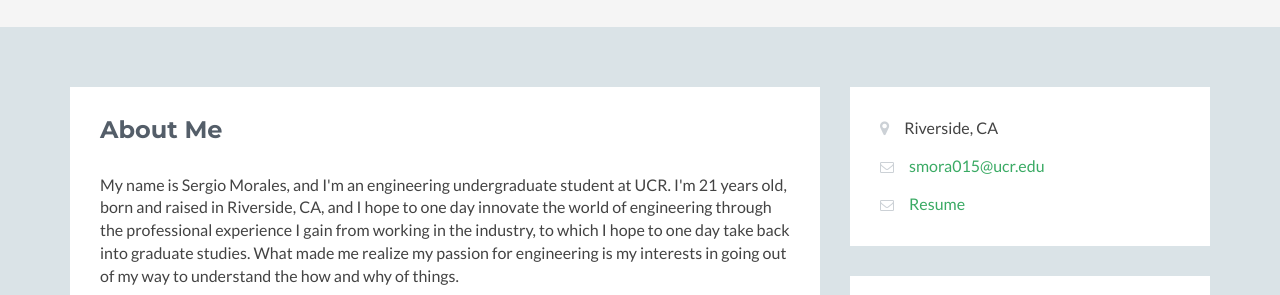
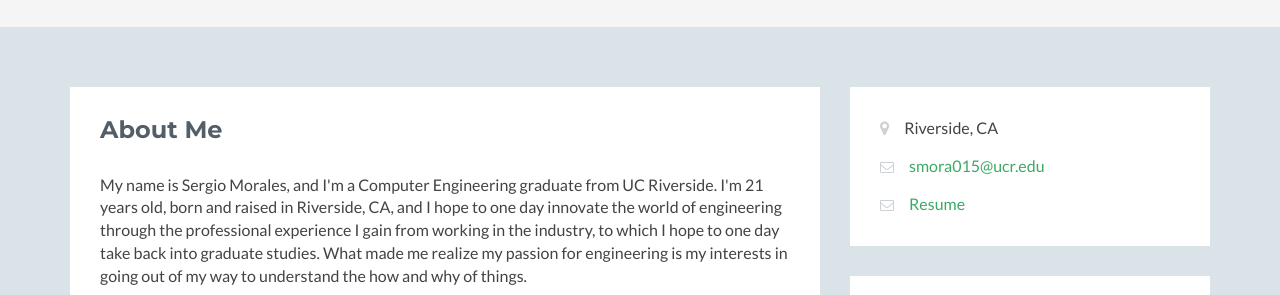
Before and after one commit to smora015/smora015.github.io, a plain HTML site: page index.html in a window 1280 px wide. Shown: the part 349-644 px from the top of the page. Drawn offline with Linux system fonts and the light colour scheme; no server answers; a script that the page names is missing.

Commit message:
Update index.html

```diff
--- a/index.html
+++ b/index.html
@@ -121,7 +121,7 @@
                         <a name="AboutMe"></a>
                         <h2 class="heading">About Me</h2>
                         <div class="content">
-                            <p style="text-indent:0px">My name is Sergio Morales, and I'm an engineering undergraduate student at UCR. I'm 21 years old, born and raised in Riverside, CA, and I hope to one day innovate the world of engineering through the professional experience I gain from working in the industry, to which I hope to one day take back into graduate studies. What made me realize my passion for engineering is my interests in going out of my way to understand the how and why of things.</p>
+                            <p style="text-indent:0px">My name is Sergio Morales, and I'm a Computer Engineering graduate from UC Riverside. I'm 21 years old, born and raised in Riverside, CA, and I hope to one day innovate the world of engineering through the professional experience I gain from working in the industry, to which I hope to one day take back into graduate studies. What made me realize my passion for engineering is my interests in going out of my way to understand the how and why of things.</p>
 
         <p style="text-indent:0px">Never being satisfied with just courses, I'm always seeking ways to further pursue my interests in engineering. I have  a passion in Embedded Systems, Computer Architecture, Algorithms, and Signals & Systems. Apart from academia, I spend time being able to reach out to younger, underrepresented peers who need guidance is under the Society of Hispanic Professional Engineers.</p>
 
```
